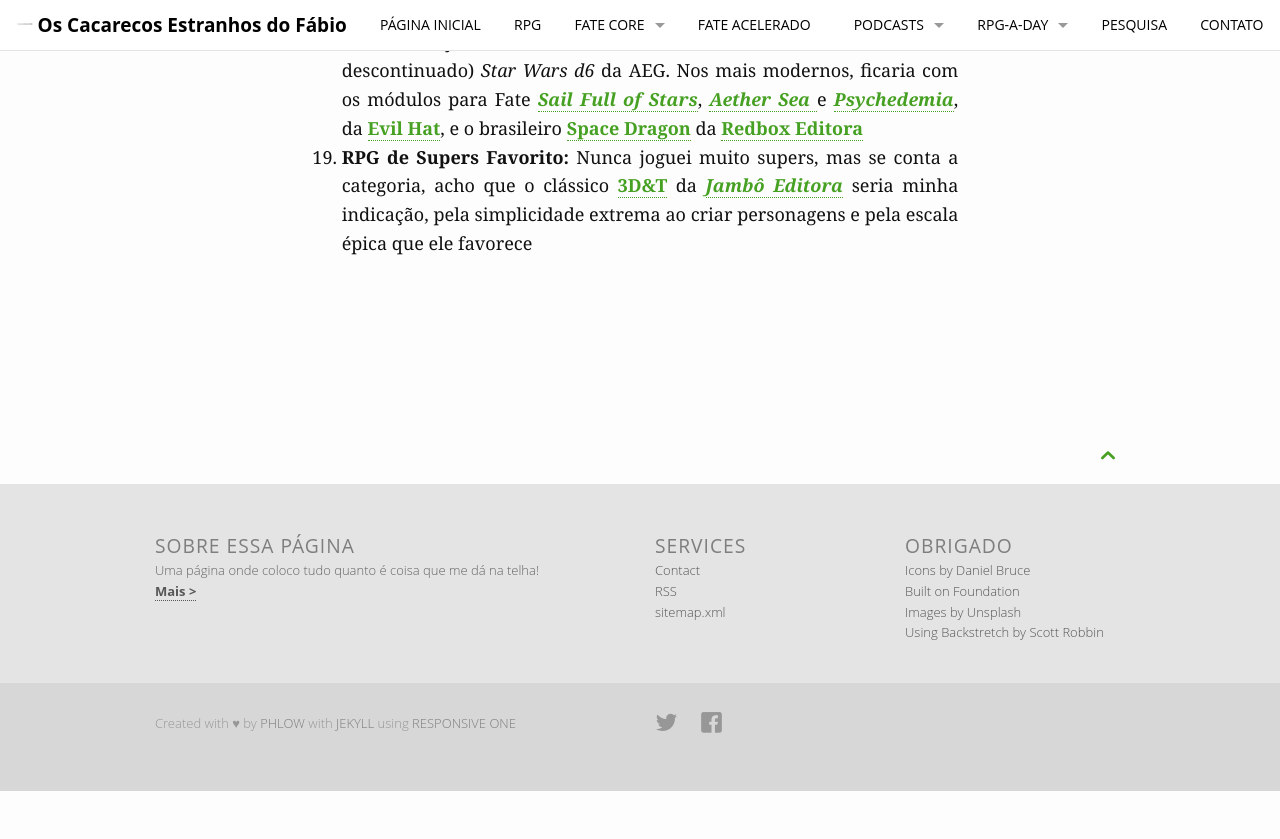
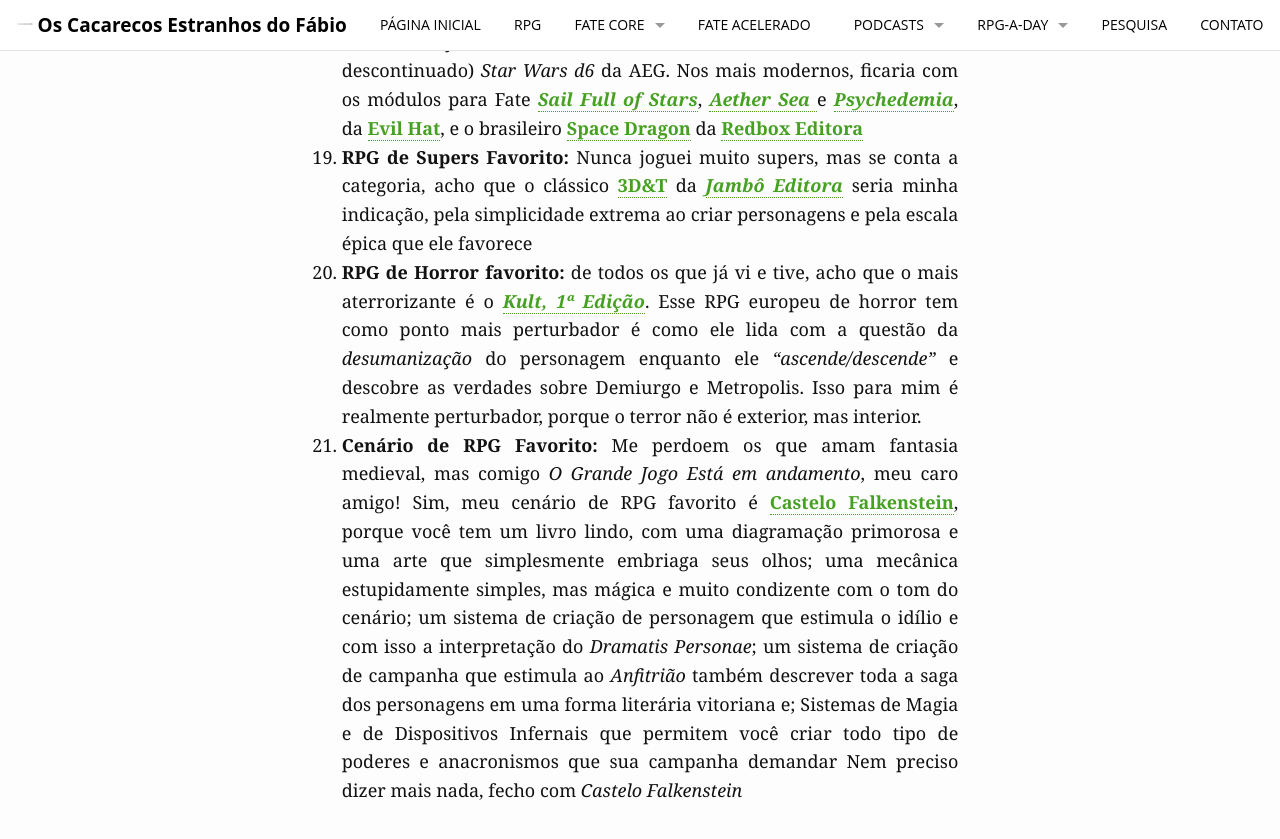
Before and after one commit to fabiocosta0305/fabiocosta0305.github.io-old, a Jekyll site: the page built from pages/rpg-a-day-2015.md, in a window 1280 px wide and 900 px high, scrolled down 6022 px. Shown: the top 839 px of the window. Built offline with Jekyll 4.4.1, drawn with Linux system fonts in a browser that asks for light colours; before the commit the page ends 6813 px from its top, so only the background shows below that.

Commit message:
21Â° dia do RPG-a-Day 2015 e CorreÃ§Ã£o no texto do personagem exemplo de Nest

```diff
--- a/pages/rpg-a-day-2015.md
+++ b/pages/rpg-a-day-2015.md
@@ -157,6 +157,27 @@ Então, vamos nessa!
    a    categoria,    acho    que    o    clássico    [3D&T][27]    da
    [_Jambô  Editora_][24]  seria  minha indicação,  pela  simplicidade
    extrema ao criar personagens e pela escala épica que ele favorece
+1. **RPG de Horror favorito:** de todos  os que já vi e tive, acho que
+   o mais aterrorizante é o  [_Kult, 1ª Edição_][56]. Esse RPG europeu
+   de horror  tem como ponto  mais perturbador é  como ele lida  com a
+   questão   da    _desumanização_   do   personagem    enquanto   ele
+   _"ascende/descende"_  e  descobre  as  verdades  sobre  Demiurgo  e
+   Metropolis. Isso para mim é  realmente perturbador, porque o terror
+   não é exterior, mas interior.
+1.    **Cenário de  RPG Favorito:**  Me perdoem  os que  amam fantasia
+   medieval, mas  comigo _O Grande  Jogo Está em andamento_,  meu caro
+   amigo!      Sim,    meu     cenário    de     RPG    favorito     é
+   [Castelo Falkenstein][57], porque você tem  um livro lindo, com uma
+   diagramação  primorosa e  uma arte  que simplesmente  embriaga seus
+   olhos;  uma  mecânica estupidamente  simples,  mas  mágica e  muito
+   condizente  com  o  tom  do  cenário;  um  sistema  de  criação  de
+   personagem  que estimula  o idílio  e com  isso a  interpretação do
+   _Dramatis Personae_; um sistema de criação de campanha que estimula
+   ao _Anfitrião_ também descrever toda  a saga dos personagens em uma
+   forma literária  vitoriana e; Sistemas  de Magia e  de Dispositivos
+   Infernais  que  permitem   você  criar  todo  tipo   de  poderes  e
+   anacronismos que sua campanha demandar Nem preciso dizer mais nada,
+   fecho com _Castelo Falkenstein_
 
 [1]: http://autocratik.blogspot.co.uk/2015/07/standby-for-rejection.html
 [2]: http://www.catarse.me/fate
```
Also changed, not shown: other parts of pages/rpg-a-day-2015.md (+2 -0 lines).
